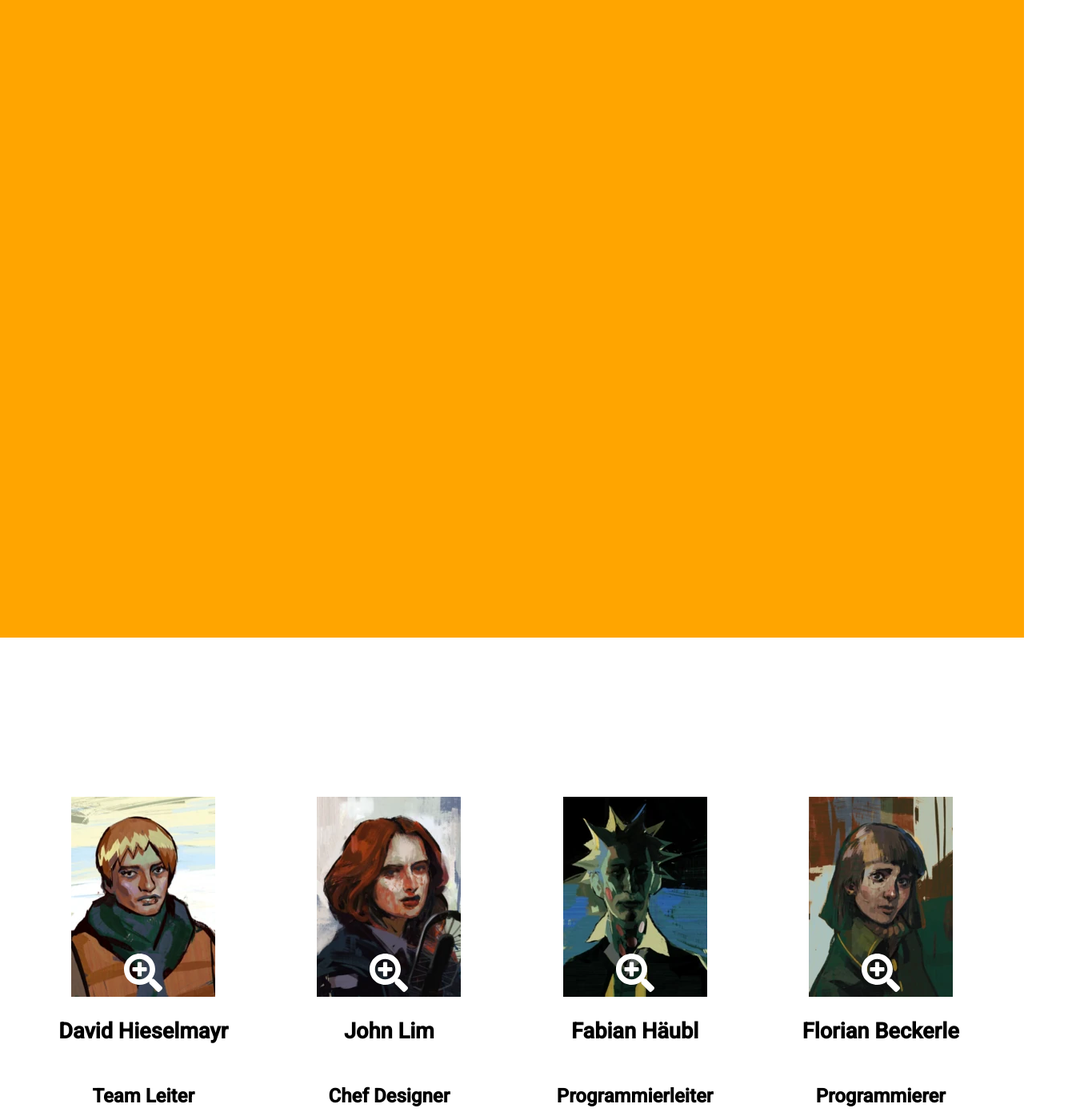
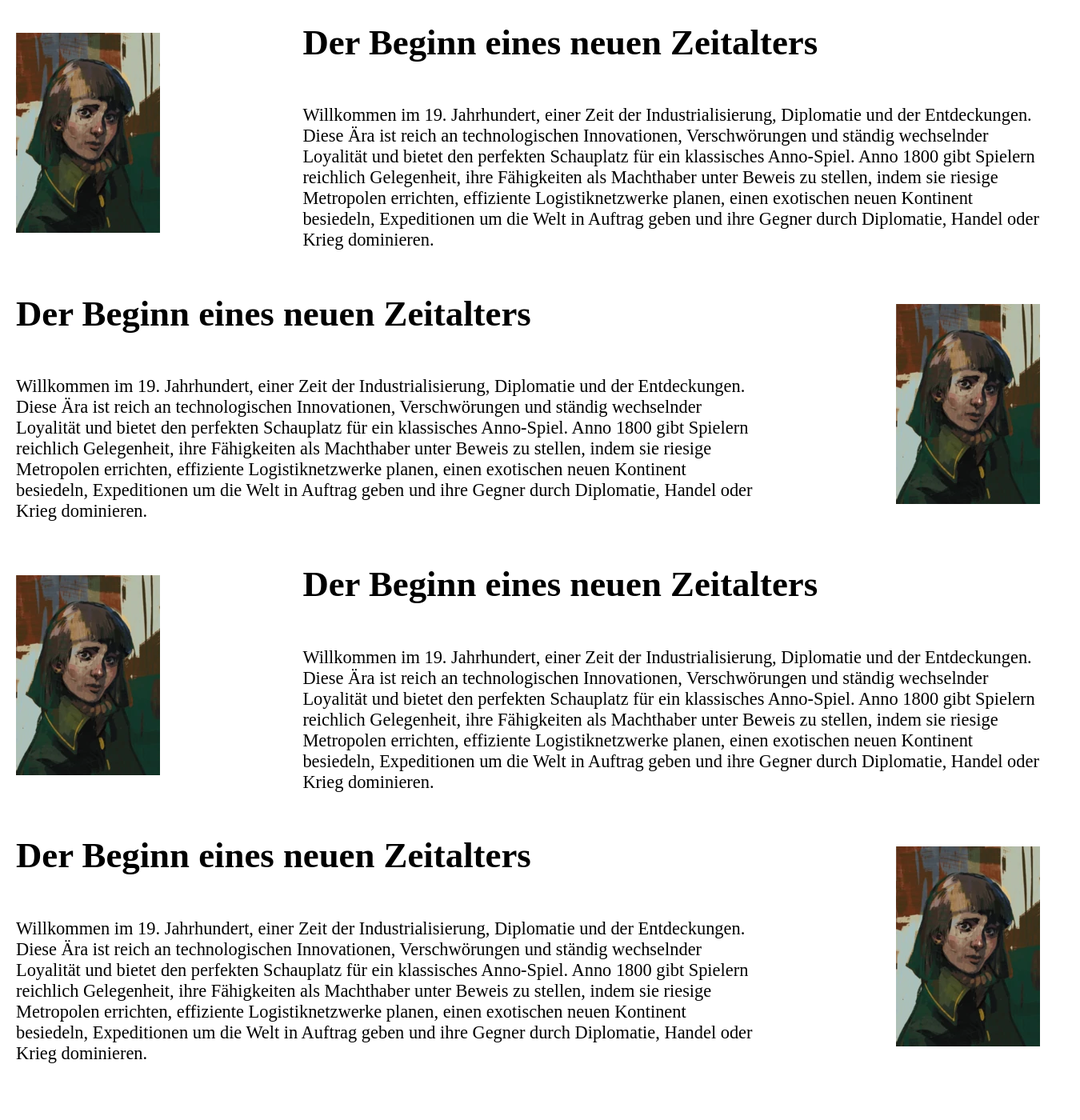
Before and after one commit to DavidHieselmayr/gaia_onepager, an Angular app: page / in a window 1280 px wide. Shown: the part 3200-4600 px from the top of the page at 80% size, 1350 px wide, since content can reach past the window. Built offline with nearby package versions, Linux system fonts and the light colour scheme; a web font is replaced by a local one.

Commit message:
add story content

```diff
--- a/src/app/story/story.component.css
+++ b/src/app/story/story.component.css
@@ -1,28 +1,52 @@
 #storyContainer {
-  height: 100%;
+    max-height: 200%;
+    min-height: 100%;
     width: 100%;
     background-color: orange;
+    display: flex;
+    flex-direction: column;
+    align-self: center;
+    justify-content: space-evenly;
 }
 
-#storyContainerContent {
-  height: 100%;
+.storyContainerContent {
+    background-color: white;
+    min-height: 25%;
     width: 100%;
     display: flex;
-  flex-direction: column;
+    flex-direction: row;
     align-items: center;
+    justify-content: space-evenly;
+    padding-left: 20px;
+    padding-right: 50px;
 }
 
-.storyContainerContentBox {
-  background-color: bisque;
-  width: 100%;
-  min-height: 25%;
+.storyContainerContentImg {
+    min-width: 28%;
     display: flex;
+    flex-direction: column;
+    align-items: flex-start;
+    justify-content: flex-start;
 }
 
-.storyContainerContentBoxImg {
-  width: 20%;
-  background-image: url("../../assets/images/placeholder2.webp");
-  background-size: contain;
-  background-repeat: no-repeat;
-  background-position: center;
+.storyContainerContentImgRight {
+    min-width: 28%;
+    display: flex;
+    flex-direction: column;
+    align-items: flex-end;
+    justify-content: flex-start;
 }
+
+.storyContainerContentText {
+    min-width: 70%;
+    display: flex;
+    flex-direction: column;
+    justify-content: space-evenly;
+    align-items: flex-start;
+}
+
+.storyContainerContentText {
+    font-family: standardfont;
+    font-size: 1.4em;
+    z-index: 2;
+}
--- a/src/app/story/story.component.html
+++ b/src/app/story/story.component.html
@@ -1,29 +1,78 @@
 <div id="storyContainer">
-  <div id="storyContainerContent">
-    <!--
-    <h2 id="headlineStory">StoryContainer</h2>
-    <div class="storyContainerContentBox">
-      <div class="storyContainerContentBoxImg">
+    <div class="storyContainerContent">
+        <div class="storyContainerContentImg">
+            <img src="assets/images/placeholder/images/Portrait_annete.webp">
+        </div>
 
-      </div>
-      <div class="storyContainerContentBoxText">
-        <h2>Anno</h2>
-      </div>
+        <div class="storyContainerContentText">
+            <h1>Der Beginn eines neuen Zeitalters</h1>
+            <p>Willkommen im 19. Jahrhundert, einer Zeit der Industrialisierung, Diplomatie und der Entdeckungen. Diese
+                Ära
+                ist reich an technologischen Innovationen, Verschwörungen und ständig wechselnder Loyalität und bietet
+                den
+                perfekten Schauplatz für ein klassisches Anno-Spiel. Anno 1800 gibt Spielern reichlich Gelegenheit, ihre
+                Fähigkeiten als Machthaber unter Beweis zu stellen, indem sie riesige Metropolen errichten, effiziente
+                Logistiknetzwerke planen, einen exotischen neuen Kontinent besiedeln, Expeditionen um die Welt in
+                Auftrag
+                geben und ihre Gegner durch Diplomatie, Handel oder Krieg dominieren.</p>
+        </div>
     </div>
-    <div class="storyContainerContentBoxLeft">
 
+    <div class="storyContainerContent">
+        <div class="storyContainerContentText">
+            <h1>Der Beginn eines neuen Zeitalters</h1>
+            <p>Willkommen im 19. Jahrhundert, einer Zeit der Industrialisierung, Diplomatie und der Entdeckungen. Diese
+                Ära
+                ist reich an technologischen Innovationen, Verschwörungen und ständig wechselnder Loyalität und bietet
+                den
+                perfekten Schauplatz für ein klassisches Anno-Spiel. Anno 1800 gibt Spielern reichlich Gelegenheit, ihre
+                Fähigkeiten als Machthaber unter Beweis zu stellen, indem sie riesige Metropolen errichten, effiziente
+                Logistiknetzwerke planen, einen exotischen neuen Kontinent besiedeln, Expeditionen um die Welt in
+                Auftrag
+                geben und ihre Gegner durch Diplomatie, Handel oder Krieg dominieren.</p>
+        </div>
+        <div class="storyContainerContentImgRight">
+            <img src="assets/images/placeholder/images/Portrait_annete.webp">
+        </div>
     </div>
-    <div class="storyContainerContentBox">
-      <div class="storyContainerContentBoxImg" >
 
-      </div>
-      <h2>test</h2>
+    <div class="storyContainerContent">
+        <div class="storyContainerContentImg">
+            <img src="assets/images/placeholder/images/Portrait_annete.webp">
+        </div>
+
+        <div class="storyContainerContentText">
+            <h1>Der Beginn eines neuen Zeitalters</h1>
+            <p>Willkommen im 19. Jahrhundert, einer Zeit der Industrialisierung, Diplomatie und der Entdeckungen. Diese
+                Ära
+                ist reich an technologischen Innovationen, Verschwörungen und ständig wechselnder Loyalität und bietet
+                den
+                perfekten Schauplatz für ein klassisches Anno-Spiel. Anno 1800 gibt Spielern reichlich Gelegenheit, ihre
+                Fähigkeiten als Machthaber unter Beweis zu stellen, indem sie riesige Metropolen errichten, effiziente
+                Logistiknetzwerke planen, einen exotischen neuen Kontinent besiedeln, Expeditionen um die Welt in
+                Auftrag
+                geben und ihre Gegner durch Diplomatie, Handel oder Krieg dominieren.</p>
+        </div>
     </div>
-    <div class="storyContainerContentBox">
-      <h2>test</h2>
+
+    <div class="storyContainerContent">
+        <div class="storyContainerContentText">
+            <h1>Der Beginn eines neuen Zeitalters</h1>
+            <p>Willkommen im 19. Jahrhundert, einer Zeit der Industrialisierung, Diplomatie und der Entdeckungen. Diese
+                Ära
+                ist reich an technologischen Innovationen, Verschwörungen und ständig wechselnder Loyalität und bietet
+                den
+                perfekten Schauplatz für ein klassisches Anno-Spiel. Anno 1800 gibt Spielern reichlich Gelegenheit, ihre
+                Fähigkeiten als Machthaber unter Beweis zu stellen, indem sie riesige Metropolen errichten, effiziente
+                Logistiknetzwerke planen, einen exotischen neuen Kontinent besiedeln, Expeditionen um die Welt in
+                Auftrag
+                geben und ihre Gegner durch Diplomatie, Handel oder Krieg dominieren.</p>
+        </div>
+        <div class="storyContainerContentImgRight">
+            <img src="assets/images/placeholder/images/Portrait_annete.webp">
+        </div>
     </div>
-    <div class="storyContainerContentBox">
-      <h2>test</h2>
-    </div>-->
-  </div>
+
+
+
 </div>
--- a/src/styles.css
+++ b/src/styles.css
@@ -1,6 +1,6 @@
 /* You can add global styles to this file, and also import other style files */
 body {
-  height: 500vh;
+  height: 600vh;
   margin: 0px;
   padding: 0px;
   overflow-x: hidden;
```
Also changed, not shown: src/app/app.module.ts (+6 -4 lines). Lines whose indentation alone changed are shown as unchanged.
